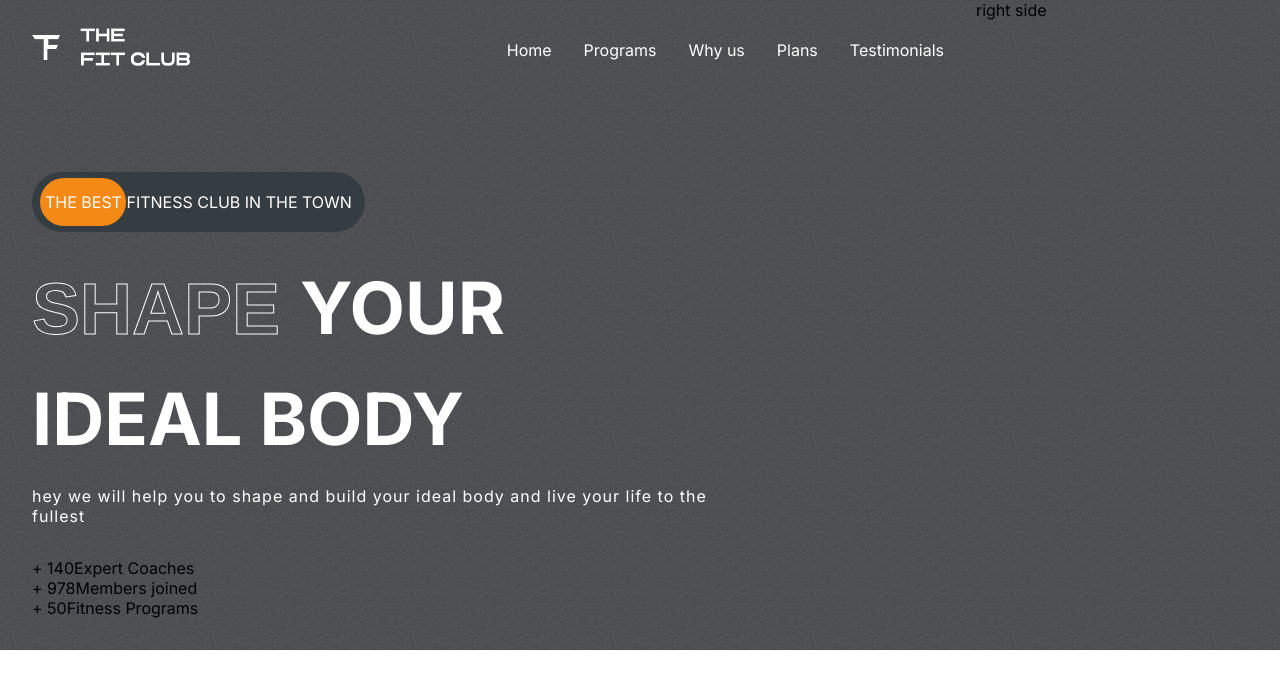
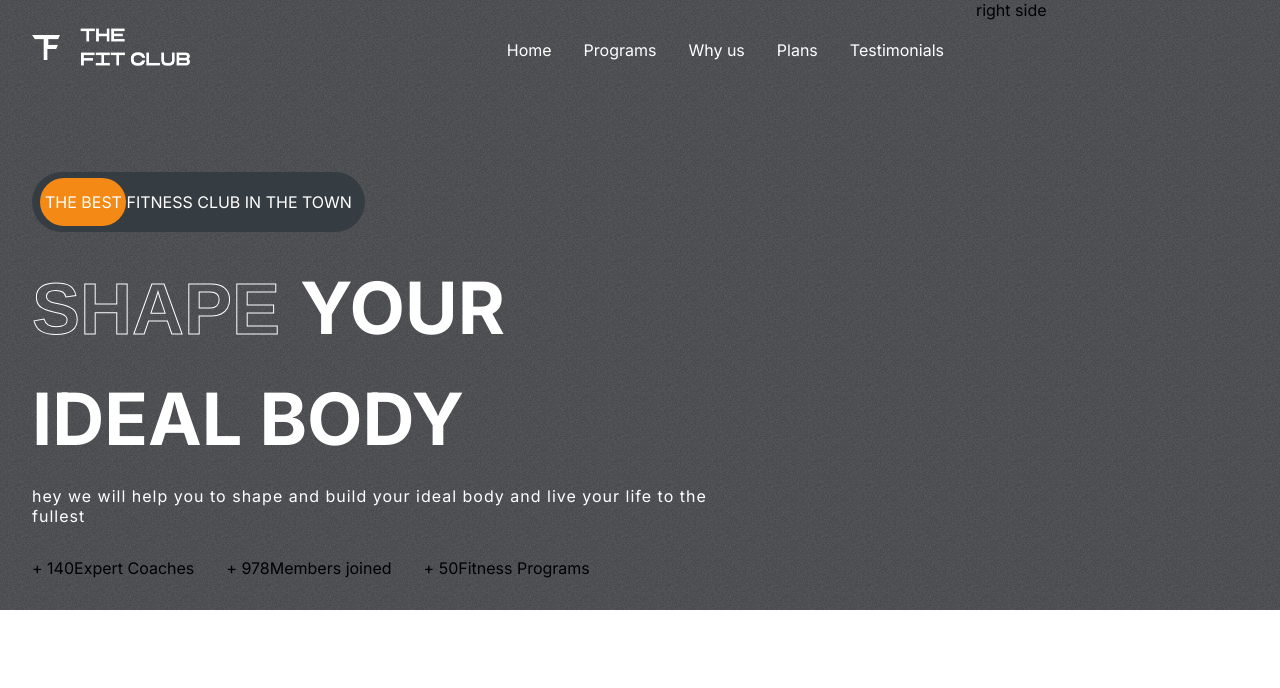
Before and after one commit to pallab17/Fithelp.o, a React (Create React App) app: page / in a window 1280 px wide. Shown: the top 688 px of the page. Built offline with nearby package versions, Linux system fonts and the light colour scheme.

Commit message:
files updated

```diff
--- a/src/components/Hero/Hero.css
+++ b/src/components/Hero/Hero.css
@@ -67,3 +67,7 @@
     letter-spacing: 1px;
     width: 80%;
 }
+.figures{
+    display: flex;
+    gap: 2rem;
+}
```
